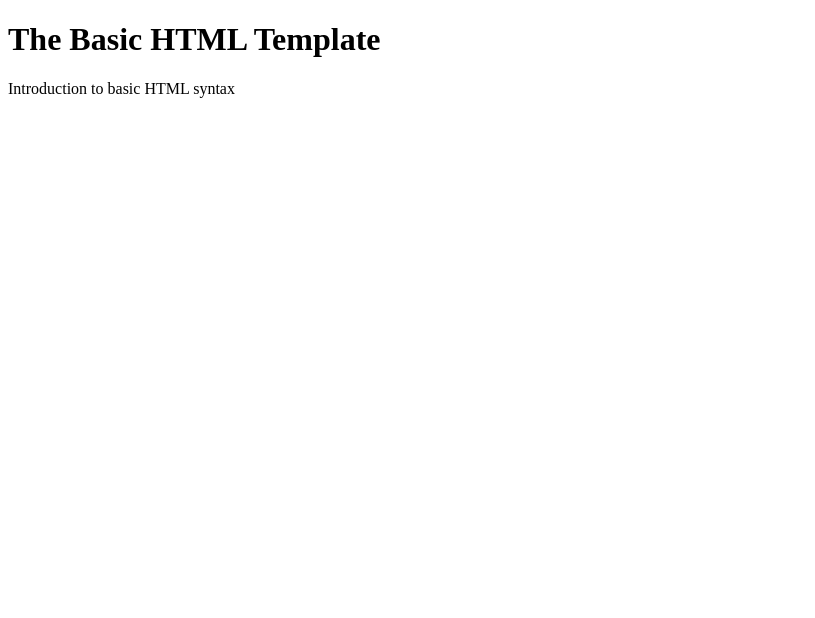
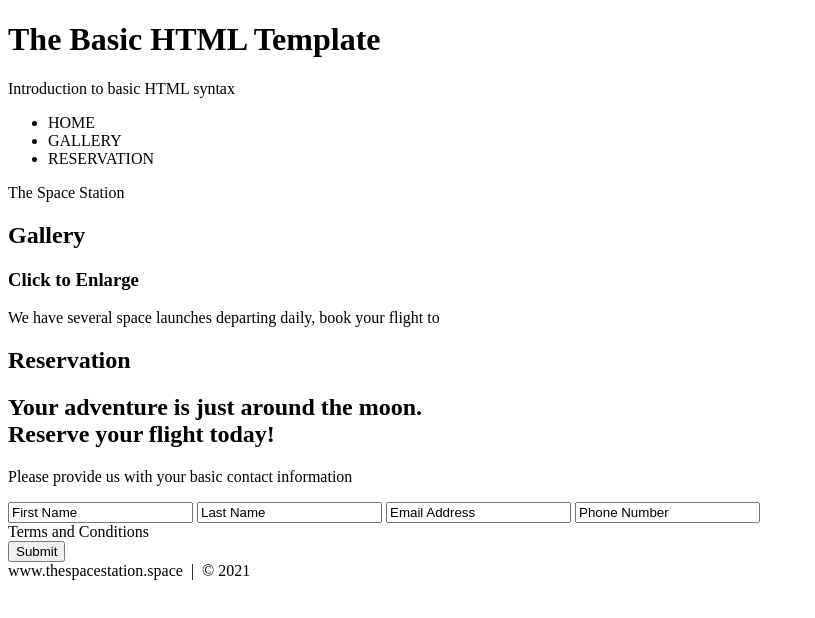
Before and after one commit to linas-dev/HTML-CSS-Projects, a plain HTML site: page Creating a Basic HTML Website/index.html in a window 1280 px wide. Shown: the whole page, without its empty margins (0-815 px from the left). Drawn offline with Linux system fonts and the light colour scheme.

Commit message:
Created a boiler plate for my html page!

```diff
--- a/Creating a Basic HTML Website/index.html
+++ b/Creating a Basic HTML Website/index.html
@@ -4,12 +4,91 @@
     <meta charset="UTF-8">
     <meta http-equiv="X-UA-Compatible" content="IE=edge">
     <meta name="viewport" content="width=device-width, initial-scale=1.0">
-    <title>Document</title>
+    <title>The Space Station | Resort</title>
 </head>
 <body>
     <header>
         <h1>The Basic HTML Template</h1>
         <p>Introduction to basic HTML syntax</p>
     </header>
+
+    <!-- NAV -->
+    <div>
+        <div>
+            <ul>
+                <li>HOME</li>
+                <li>GALLERY</li>
+                <li>RESERVATION</li>
+            </ul>
+        </div>
+    </div>
+    <!-- END NAV -->
+    <!-- HOME -->
+    <div>
+        <div>
+            <div>
+                <span>The Space Station</span>
+            </div>
+        </div>
+    </div>
+    <!-- END HOME -->
+
+    <!-- GALLERY -->
+    <section>
+        <div>
+            <h1>Gallery</h1>
+            <div>
+                <!-- photo-container 1 -->
+                <div>
+                    <div>
+                        <div>
+                            <h3>Click to Enlarge</h3>
+                            <p>We have several space launches departing daily, book your flight to</p>
+                        </div>
+                    </div>
+                </div>
+                <!-- END PHOTO-CONTAINER 1 -->
+
+            </div>
+        </div>
+    </section>
+    <!-- END GALLERY -->
+
+    <!-- RSVP -->
+    <section>
+        <div>
+            <div>
+                <h1>Reservation</h1>
+                <div>
+                    <h2><span>Your adventure is just around the moon.</span>
+                        <br>Reserve your flight today!
+                    </h2>
+                    <p>Please provide us with your basic contact information
+                    </p>
+                    <div>
+                        <form action="" method="POST">
+                            <input class="rsvp" type="text" value="First Name">
+                            <input class="rsvp" type="text" value="Last Name">
+                            <input class="rsvp" type="text" value="Email Address">
+                            <input class="rsvp" type="text" value="Phone Number">
+                            <div class="form-spacer">
+                                <label class="terms" for="">Terms and Conditions</label>
+                            </div>
+                            <div>
+                                <input type="submit" value="Submit">
+                            </div>
+                        </form>
+                    </div>
+                </div>
+            </div>
+        </div>
+    </section>
+    <!-- END RSVP -->
+
+    <!-- FOOTER -->
+    <div>
+        www.thespacestation.space &nbsp;|&nbsp; &copy; 2021
+    </div>
+    <!-- END FOOTER -->
 </body>
 </html>
```
